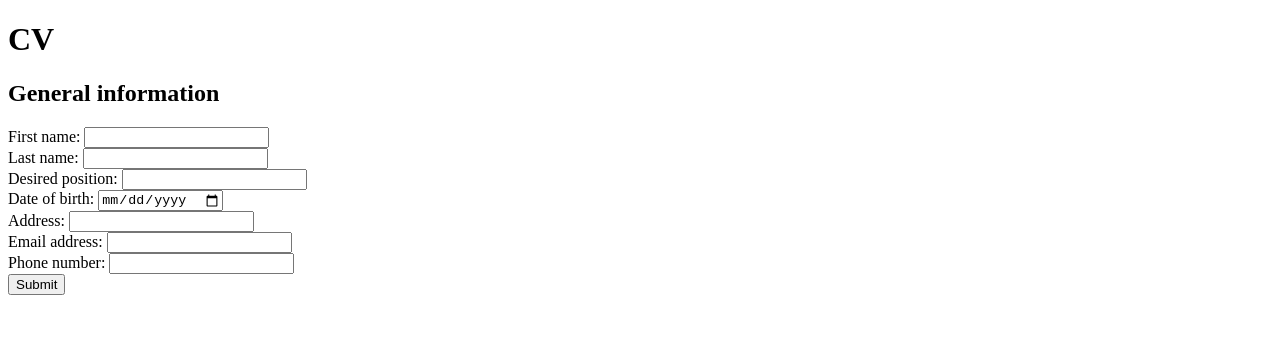
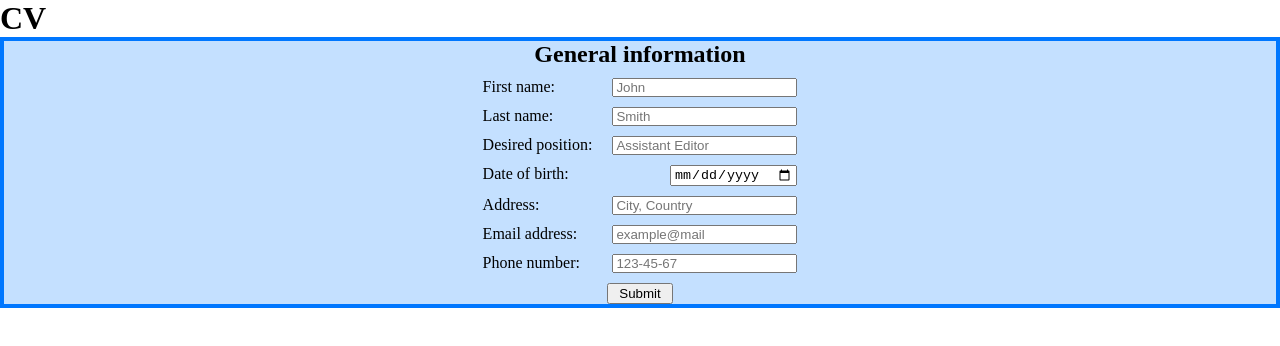
Before and after one commit to christina172/cv-app, a React (Create React App) app: page / in a window 1280 px wide. Shown: the top 346 px of the page. Built offline with nearby package versions, Linux system fonts and the light colour scheme.

Commit message:
Add form validation and initial styling to General Info component

```diff
--- a/src/components/General.js
+++ b/src/components/General.js
@@ -1,5 +1,6 @@
 import React from 'react';
-import format from 'date-fns/format'
+import format from 'date-fns/format';
+import "../styles/general.css";
 
 class General extends React.Component {
     constructor(props) {
@@ -64,31 +65,31 @@ class General extends React.Component {
                         <h2>General information</h2>
                         <div>
                             <label htmlFor="firstName">First name: </label>
-                            <input type="text" id="firstName" name="firstName" value={firstName} onChange={this.handleInputChange} />
+                            <input type="text" id="firstName" name="firstName" value={firstName} onChange={this.handleInputChange} placeholder='John' required />
                         </div>
                         <div>
                             <label htmlFor="lastName">Last name: </label>
-                            <input type="text" id="lastName" name="lastName" value={lastName} onChange={this.handleInputChange} />
+                            <input type="text" id="lastName" name="lastName" value={lastName} onChange={this.handleInputChange} placeholder='Smith' required />
                         </div>
                         <div>
                             <label htmlFor="position">Desired position: </label>
-                            <input type="text" id="position" name="position" value={position} onChange={this.handleInputChange} />
+                            <input type="text" id="position" name="position" value={position} onChange={this.handleInputChange} placeholder='Assistant Editor' required />
                         </div>
                         <div>
                             <label htmlFor="birthDate">Date of birth: </label>
-                            <input type="date" id="birthDate" name="birthDate" value={birthDate} onChange={this.handleInputChange} />
+                            <input type="date" id="birthDate" name="birthDate" value={birthDate} onChange={this.handleInputChange} required />
                         </div>
                         <div>
                             <label htmlFor="address">Address: </label>
-                            <input type="text" id="address" name="address" value={address} onChange={this.handleInputChange} />
+                            <input type="text" id="address" name="address" value={address} onChange={this.handleInputChange} placeholder='City, Country' required />
                         </div>
                         <div>
                             <label htmlFor="email">Email address: </label>
-                            <input type="email" id="email" name="email" value={email} onChange={this.handleInputChange} />
+                            <input type="email" id="email" name="email" value={email} onChange={this.handleInputChange} placeholder='example@mail' required />
                         </div>
                         <div>
                             <label htmlFor="phone">Phone number: </label>
-                            <input type="tel" id="phone" name="phone" value={phone} onChange={this.handleInputChange} />
+                            <input type="tel" id="phone" name="phone" value={phone} onChange={this.handleInputChange} placeholder='123-45-67' pattern="\d{3}[-]\d{2}[-]\d{2}" required />
                         </div>
                         <button type="submit">Submit</button>
                     </form>
--- /dev/null
+++ b/src/styles/general.css
@@ -0,0 +1,65 @@
+* {
+    margin: 0;
+    padding: 0;
+}
+
+.form-container {
+    display: flex;
+    justify-content: center;
+}
+
+.form-container,
+.general-info {
+    border: solid rgb(0, 119, 255) 4px;
+    background-color: rgb(196, 224, 255);
+}
+
+form,
+.general-info {
+    display: flex;
+    flex-direction: column;
+    gap: 10px;
+
+}
+
+form {
+    width: fit-content;
+}
+
+form div {
+    display: flex;
+    justify-content: space-between;
+    gap: 20px;
+}
+
+input {
+    padding: 0 2px;
+}
+
+form button {
+    align-self: center;
+}
+
+.general-info {
+    align-items: center;
+}
+
+h2,
+h3 {
+    text-align: center;
+}
+
+.date-and-contact {
+    display: flex;
+    gap: 40px;
+}
+
+.date-and-contact div {
+    display: flex;
+    flex-direction: column;
+    gap: 5px;
+}
+
+button {
+    padding: 1px 10px;
+}
```
